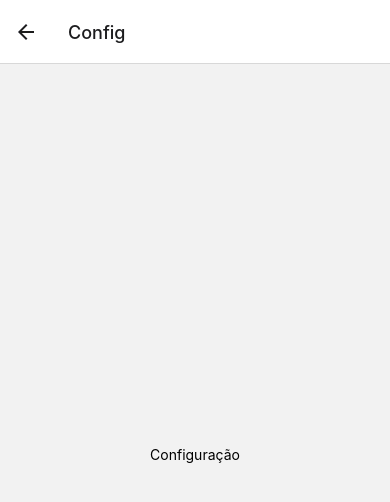
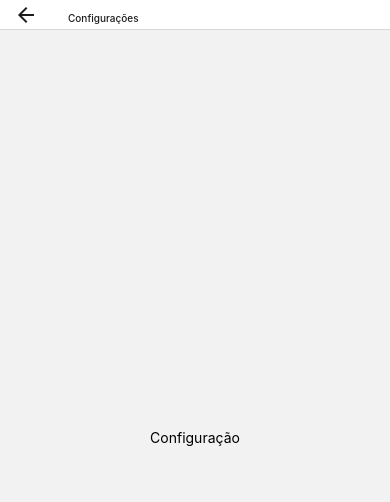
Before and after one commit to joaor-matos/BuddyBuilder, a React Native app: screen / in a window 390 px wide. Both pictures are taken after a click on the element 144 px from the left and 30 px from the top of the page. Shown: the top 502 px of the page. Built offline with nearby package versions, Linux system fonts and the light colour scheme.

Commit message:
Configurando estilo da header

```diff
--- a/App.js
+++ b/App.js
@@ -49,7 +49,8 @@ function App() {
     <NavigationContainer>
       <Stack.Navigator initialRouteName='Home'>
         <Stack.Screen options={{headerShown: false}} name='Home' component={HomeScreen}/>
-        <Stack.Screen name='Config' component={ConfigScreen}/>
+        <Stack.Screen options={{
+            title: <Text style={{fontSize: 10}}>Configurações</Text>, headerStyle:{height: 30, justifyContent: 'center'}}} name='Config' component={ConfigScreen}/>
       </Stack.Navigator>
     </NavigationContainer>
   );
```
